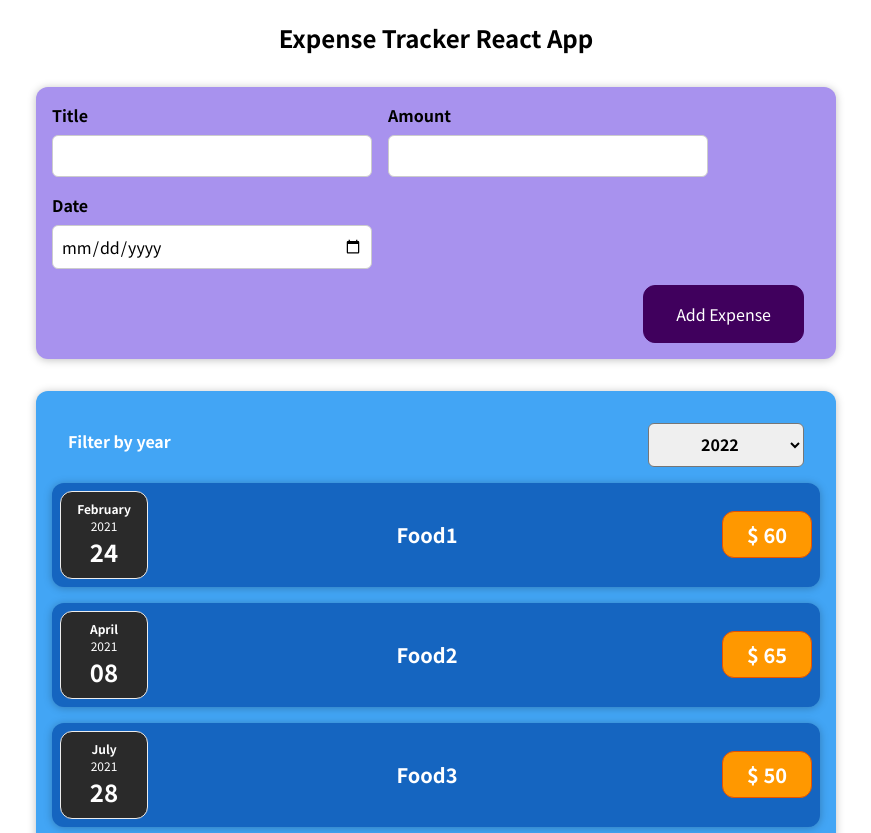
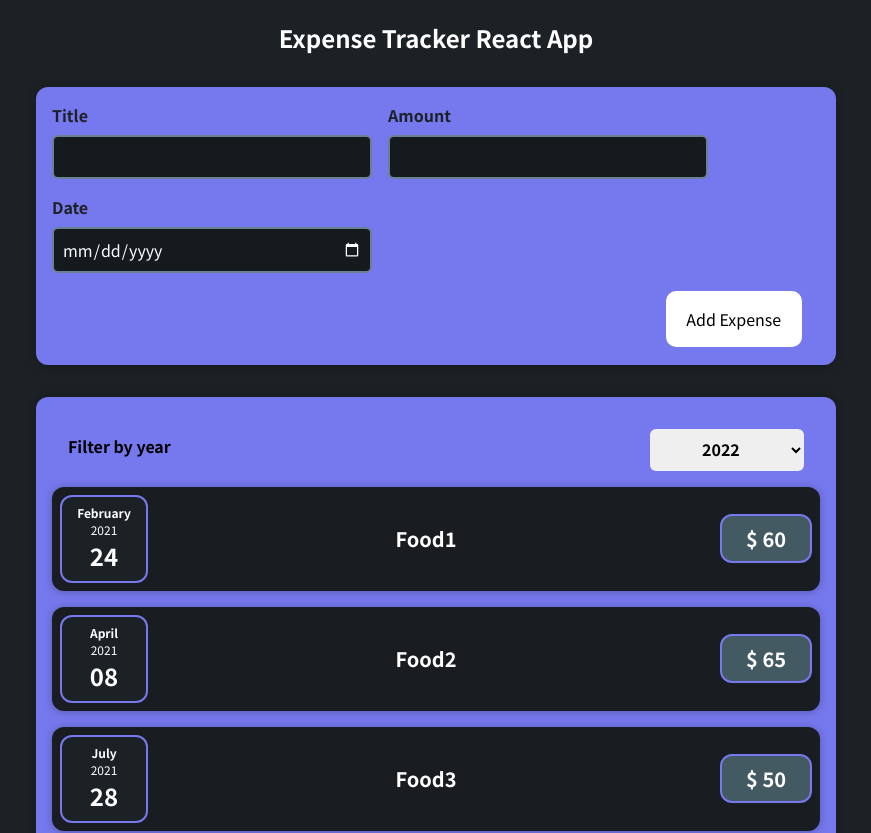
Before and after one commit to yuvaraj21/React-Bootcamp, a React (Create React App) app in the folder Expense-Tracker/: page / in a window 1280 px wide. Shown: the top 833 px of the page, without its empty margins (204-1075 px from the left). Built offline with nearby package versions, Linux system fonts and the light colour scheme.

Commit message:
UI updated

```diff
--- a/Expense-Tracker/src/component/Expenses/ExpenseDate.css
+++ b/Expense-Tracker/src/component/Expenses/ExpenseDate.css
@@ -3,8 +3,8 @@
     flex-direction: column;
     width: 5.5rem;
     height: 5.5rem;
-    border: 1px solid #ececec;
-    background-color: #2a2a2a;
+    border: 2px solid #7678ED;
+    background-color: #1C2126;
     color: white;
     border-radius: 12px;
     align-items: center;
--- a/Expense-Tracker/src/component/Expenses/ExpenseItem.css
+++ b/Expense-Tracker/src/component/Expenses/ExpenseItem.css
@@ -4,8 +4,7 @@
     align-items: center;
     padding: 0.5rem;
     margin: 1rem 0;
-    background-color: #1565c0;
-    color: #fff;
+    background-color: #191D22;
 }
 
 .expense-item__description {
@@ -29,8 +28,8 @@
     font-size: 1rem;
     font-weight: bold;
     color: white;
-    background-color: #ff9800;
-    border: 1px solid #e65100;
+    background-color: #445A63;
+    border: 2px solid #7678ED;
     padding: 0.5rem;
     border-radius: 12px;
 }
--- a/Expense-Tracker/src/component/Expenses/ExpenseItem.js
+++ b/Expense-Tracker/src/component/Expenses/ExpenseItem.js
@@ -4,12 +4,11 @@ import ExpenseDate from './ExpenseDate';
 import './ExpenseItem.css';
 
 const ExpenseItem = (props) => {
-  const [title, settitle] = useState(props.title);
   return (
     <Card className="expense-item">
       <ExpenseDate date={props.date} />
       <div className="expense-item__description">
-        <h2>{title}</h2>
+        <h2>{props.title}</h2>
         <div className="expense-item__price">$ {props.amount}</div>
       </div>
     </Card>
--- a/Expense-Tracker/src/component/Expenses/Expenses.css
+++ b/Expense-Tracker/src/component/Expenses/Expenses.css
@@ -1,7 +1,8 @@
 .expenses {
     padding: 1rem;
-    background-color: #42a5f5;
+    background-color: #7678ED;
     margin: 2rem auto;
     width: 50rem;
     max-width: 95%;
+    color: #000;
 }
--- a/Expense-Tracker/src/component/Expenses/Expenses.js
+++ b/Expense-Tracker/src/component/Expenses/Expenses.js
@@ -9,6 +9,7 @@ const Expenses = (props) => {
   const [filteredYear, setFilteredYear] = useState('2022');
 
   const filterChangeHandler = (selectedYear) => {
+    console.log(selectedYear);
     setFilteredYear(selectedYear);
   };
   return (
--- a/Expense-Tracker/src/component/Expenses/ExpensesFilter.css
+++ b/Expense-Tracker/src/component/Expenses/ExpensesFilter.css
@@ -1,5 +1,5 @@
 .expenses-filter {
-    color: white;
+    color: #000;
     padding: 0 1rem;
 }
 
@@ -22,3 +22,9 @@
     font-weight: bold;
     border-radius: 6px;
 }
+
+.expenses-filter select,
+.expenses-filter select:active {
+    border: none;
+    outline: none;
+}
--- a/Expense-Tracker/src/component/NewExpense/ExpenseForm.css
+++ b/Expense-Tracker/src/component/NewExpense/ExpenseForm.css
@@ -16,10 +16,21 @@
     font: inherit;
     padding: 0.5rem;
     border-radius: 6px;
-    border: 1px solid #ccc;
+    background-color: #151A1E;
+    border: 2px solid #6C8093;
+    color: #fff;
     width: 20rem;
     max-width: 100%;
+    color-scheme: dark;
 }
+
+.new-expense__control input:active,
+.new-expense__control input:focus {
+    background-color: #151A1E;
+    border: none;
+    outline: 2px solid #fff;
+}
+
 
 .new-expense__actions {
     text-align: right;
--- a/Expense-Tracker/src/component/NewExpense/NewExpense.css
+++ b/Expense-Tracker/src/component/NewExpense/NewExpense.css
@@ -1,5 +1,6 @@
 .new-expense {
-    background-color: #a892ee;
+    background-color: #7678ED;
+    color: #1c2126;
     padding: 1rem;
     margin: 2rem auto;
     width: 50rem;
@@ -12,18 +13,19 @@
 .new-expense button {
     font: inherit;
     cursor: pointer;
-    padding: 1rem 2rem;
-    border: 1px solid #40005d;
-    background-color: #40005d;
-    color: white;
+    padding: 1rem 1.3rem;
+    border: 2px solid #7678ED;
+    background-color: #fff;
+    color: #000;
     border-radius: 12px;
     margin-right: 1rem;
 }
 
 .new-expense button:hover,
 .new-expense button:active {
-    background-color: #510674;
-    border-color: #510674;
+    border: 2px solid #F4743B;
+    background-color: #F4743B;
+    color: #000;
 }
 
 .new-expense button.alternative {
--- a/Expense-Tracker/src/index.css
+++ b/Expense-Tracker/src/index.css
@@ -10,6 +10,7 @@ html {
 
 body {
   margin: 0;
-  background-color: #fff;
+  background-color: #1C2126;
   text-align: center;
+  color: #fff;
 }
```
